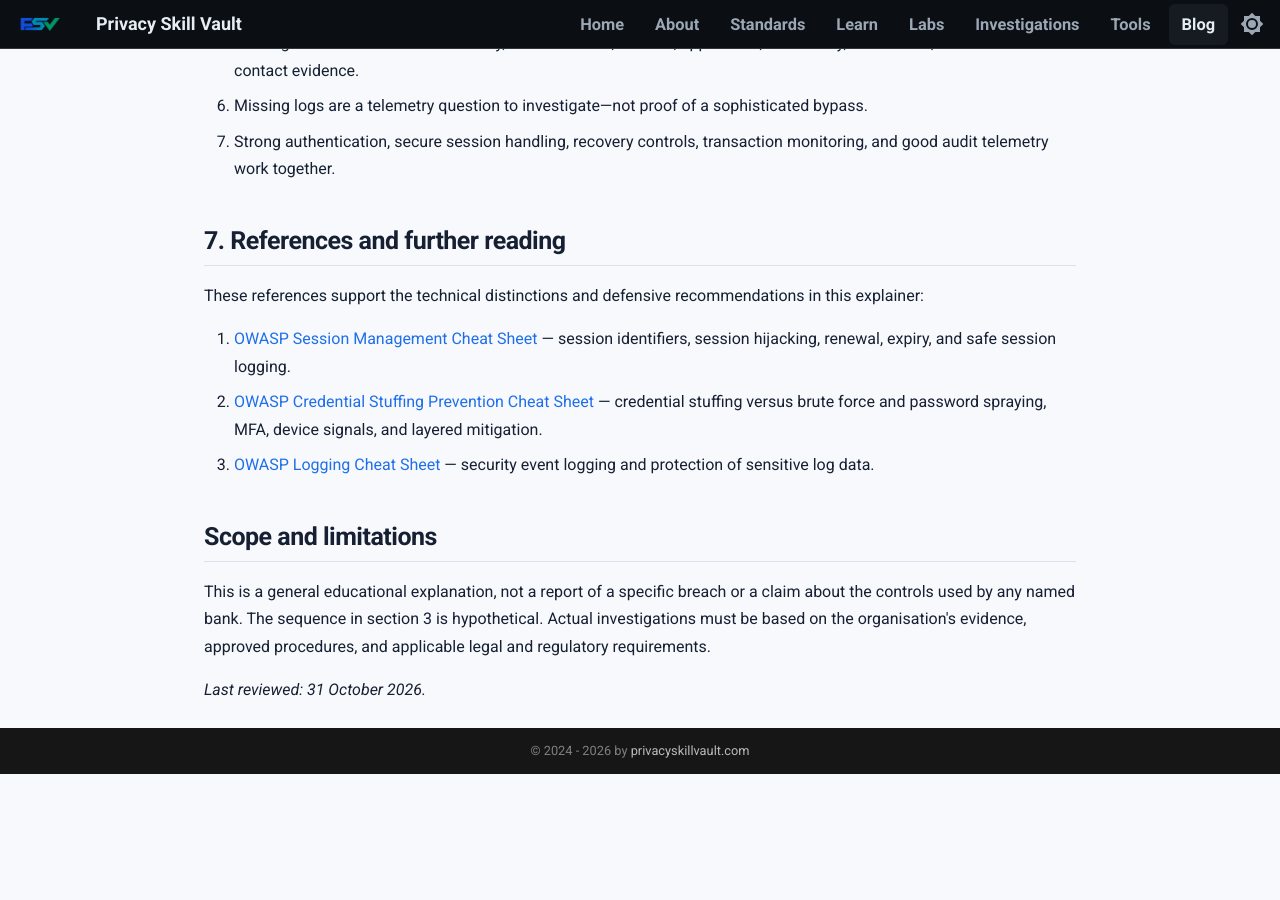
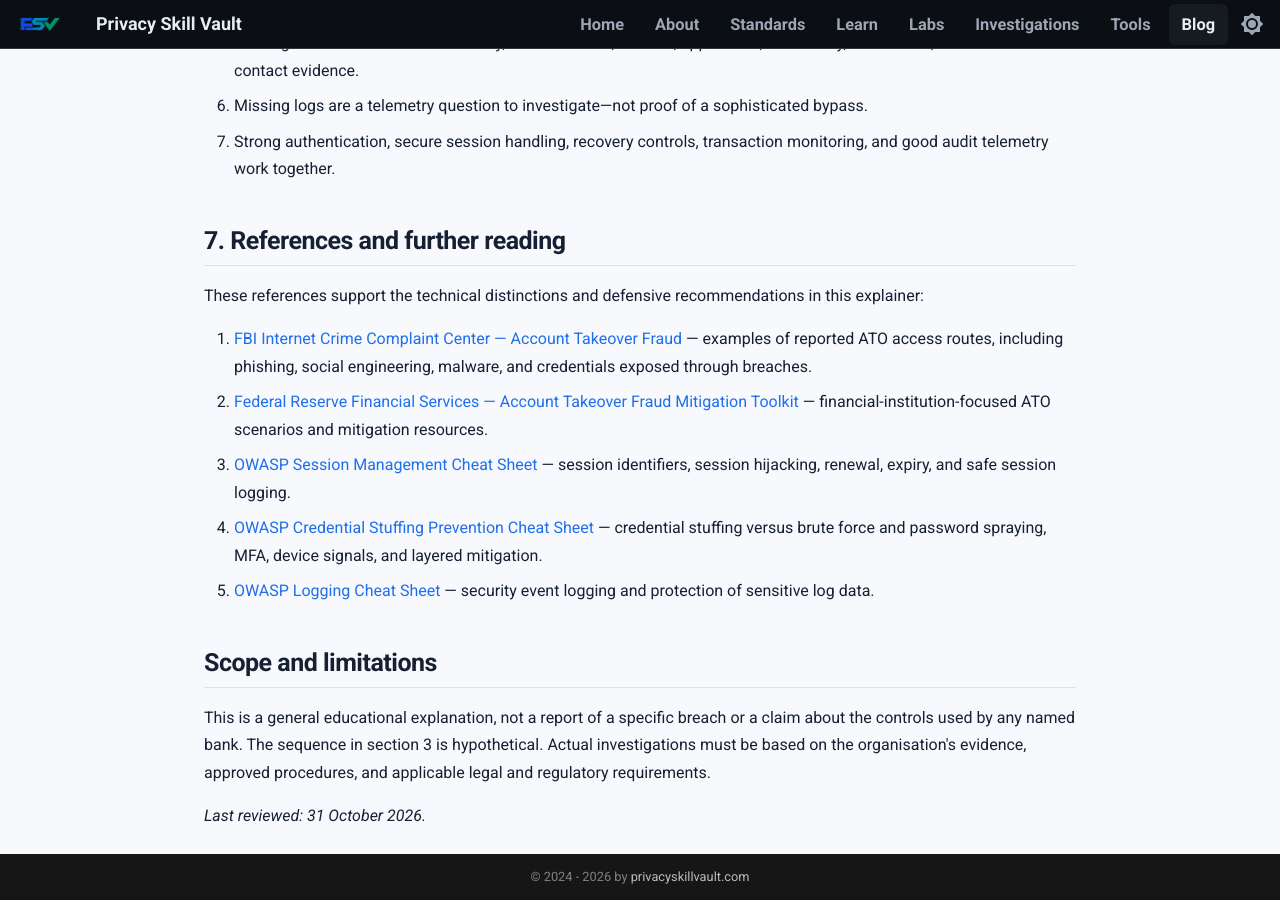
Before and after one commit to PrivacySkillVault/privacyskillvault.github.io, an MkDocs documentation site: the page built from docs/blog/cyber-fraud/account-takeover-explained.md, in a window 1280 px wide and 900 px high, scrolled down 4945 px. Built offline with MkDocs 1.6.1 and Material for MkDocs 9.7.7, drawn with Linux system fonts in a browser that asks for light colours; before the commit the page ends 5719 px from its top, so only the background shows below that.

Commit message:
Strengthen ATO explainer with FBI and Federal Reserve sources

```diff
--- a/docs/blog/cyber-fraud/account-takeover-explained.md
+++ b/docs/blog/cyber-fraud/account-takeover-explained.md
@@ -135,9 +135,11 @@ OWASP's session-management guidance and credential-stuffing guidance provide imp
 
 These references support the technical distinctions and defensive recommendations in this explainer:
 
-1. [OWASP Session Management Cheat Sheet](https://cheatsheetseries.owasp.org/cheatsheets/Session_Management_Cheat_Sheet.html) — session identifiers, session hijacking, renewal, expiry, and safe session logging.
-2. [OWASP Credential Stuffing Prevention Cheat Sheet](https://cheatsheetseries.owasp.org/cheatsheets/Credential_Stuffing_Prevention_Cheat_Sheet.html) — credential stuffing versus brute force and password spraying, MFA, device signals, and layered mitigation.
-3. [OWASP Logging Cheat Sheet](https://cheatsheetseries.owasp.org/cheatsheets/Logging_Cheat_Sheet.html) — security event logging and protection of sensitive log data.
+1. [FBI Internet Crime Complaint Center — Account Takeover Fraud](https://www.ic3.gov/CrimeInfo/AccountTakeover) — examples of reported ATO access routes, including phishing, social engineering, malware, and credentials exposed through breaches.
+2. [Federal Reserve Financial Services — Account Takeover Fraud Mitigation Toolkit](https://fedpaymentsimprovement.org/resources/account-takeover-fraud-mitigation-toolkit/) — financial-institution-focused ATO scenarios and mitigation resources.
+3. [OWASP Session Management Cheat Sheet](https://cheatsheetseries.owasp.org/cheatsheets/Session_Management_Cheat_Sheet.html) — session identifiers, session hijacking, renewal, expiry, and safe session logging.
+4. [OWASP Credential Stuffing Prevention Cheat Sheet](https://cheatsheetseries.owasp.org/cheatsheets/Credential_Stuffing_Prevention_Cheat_Sheet.html) — credential stuffing versus brute force and password spraying, MFA, device signals, and layered mitigation.
+5. [OWASP Logging Cheat Sheet](https://cheatsheetseries.owasp.org/cheatsheets/Logging_Cheat_Sheet.html) — security event logging and protection of sensitive log data.
 
 ## Scope and limitations
 
```
